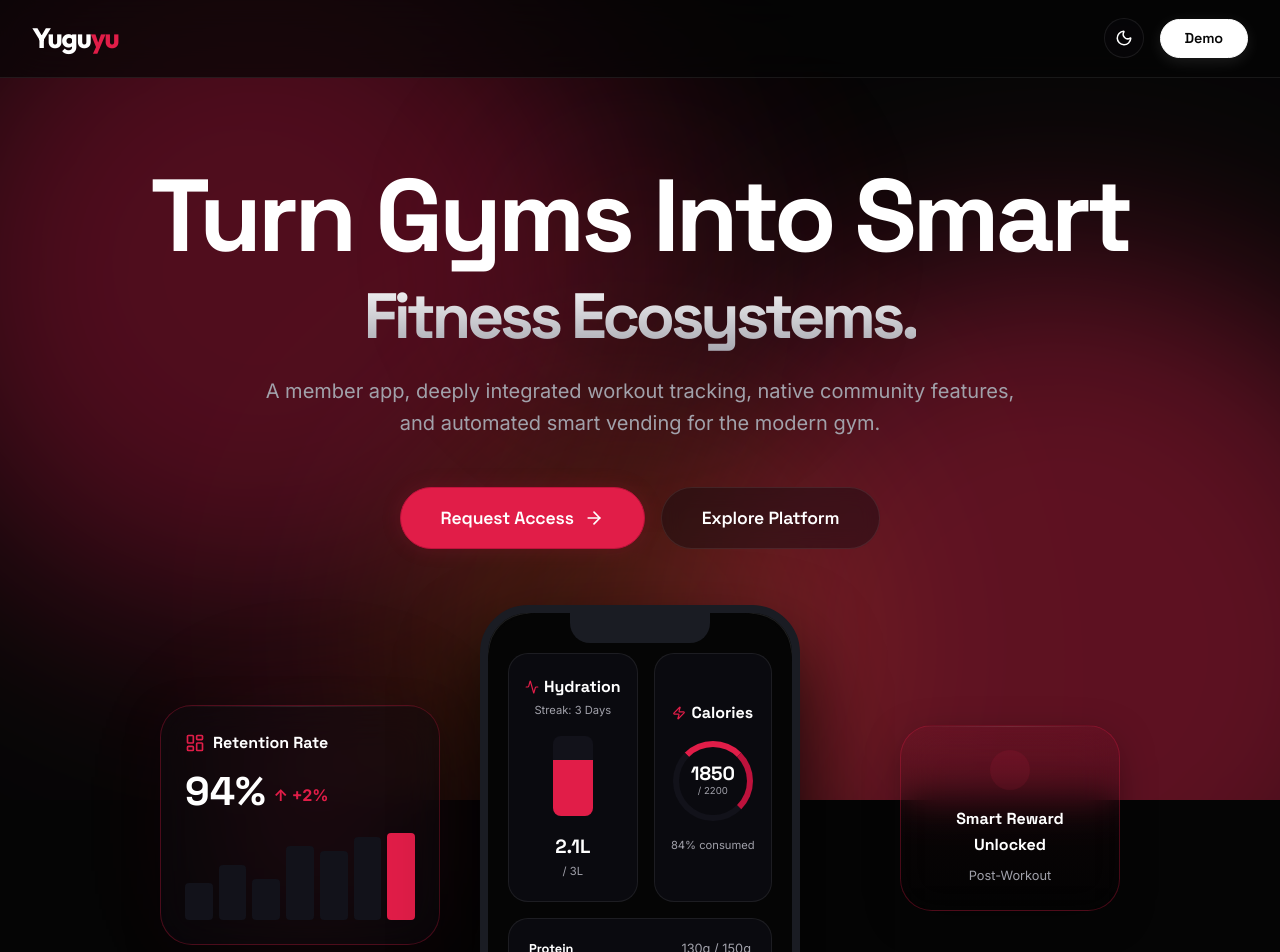
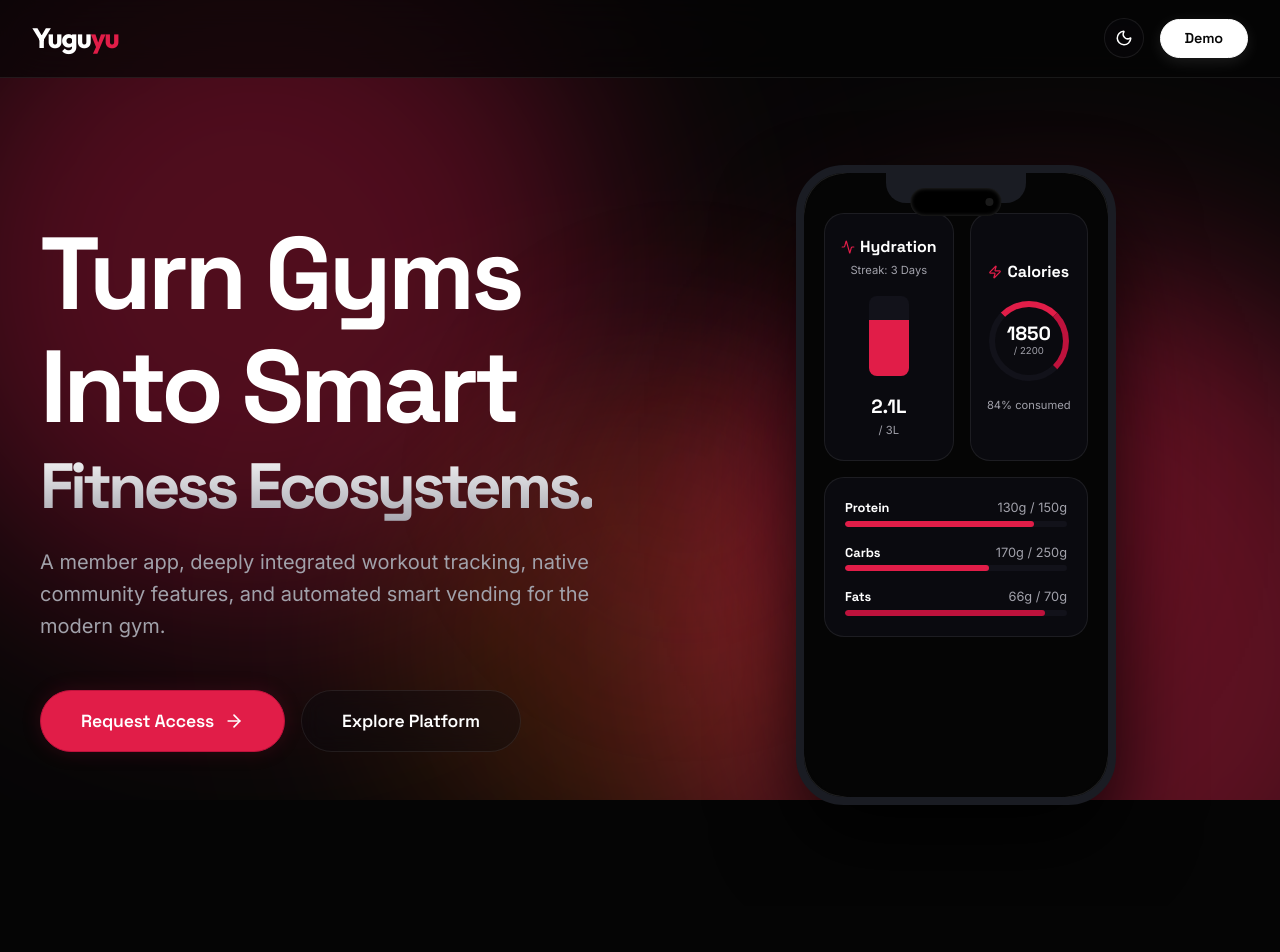
Before and after one commit to shubhamdnaik/yuguyu-premium, a React (Vite) app: page / in a window 1280 px wide. Shown: the top 952 px of the page. Built offline with nearby package versions, Linux system fonts and the light colour scheme; a web font is replaced by a local one.

Commit message:
feat: redesign hero with two-column layout and dynamic island

```diff
--- a/src/App.jsx
+++ b/src/App.jsx
@@ -560,95 +560,34 @@ const HeroScene = ({ isMobile }) => {
   const smoothX = useSpring(mousePosition.x * 40, { stiffness: 50, damping: 20 });
   const smoothY = useSpring(mousePosition.y * 40, { stiffness: 50, damping: 20 });
 
-  const midX = useSpring(mousePosition.x * -20, { stiffness: 50, damping: 20 });
-  const midY = useSpring(mousePosition.y * -20, { stiffness: 50, damping: 20 });
-
   return (
-    <div ref={containerRef} style={{ marginTop: '6rem', position: 'relative', height: '520px', display: 'flex', justifyContent: 'center', maxWidth: '1000px', margin: '6rem auto 0 auto', perspective: '1000px' }}>
+    <div ref={containerRef} style={{ position: 'relative', height: isMobile ? '500px' : '650px', display: 'flex', justifyContent: 'center', alignItems: 'center', width: '100%', perspective: '1000px' }}>
 
       {/* Background Glow Layer */}
       <motion.div
-        style={{ x: smoothX, y: smoothY, position: 'absolute', top: '20%', left: '10%', width: '150px', height: '150px', background: 'var(--accent-red)', filter: 'blur(80px)', opacity: 0.3, zIndex: 0 }}
+        style={{ x: smoothX, y: smoothY, position: 'absolute', width: '250px', height: '250px', background: 'var(--accent-red)', filter: 'blur(100px)', opacity: 0.3, zIndex: 0 }}
       />
 
       {/* Member App Core (Centerpiece) */}
        <motion.div
-         initial={{ opacity: 0, y: 150 }}
-         animate={{ opacity: 1, y: 0 }}
+         initial={{ opacity: 0, scale: 0.9 }}
+         animate={{ opacity: 1, scale: 1 }}
          transition={{ duration: 1, delay: 0.2, type: 'spring', stiffness: 50 }}
          style={{
            x: isMobile ? 0 : smoothX, y: isMobile ? 0 : smoothY,
-           width: isMobile ? '240px' : '320px',
-           height: isMobile ? '500px' : '640px',
+           width: isMobile ? '280px' : '320px',
+           height: isMobile ? '560px' : '640px',
            zIndex: 10,
-           position: 'absolute',
-           bottom: isMobile ? '-20px' : '-80px',
+           position: 'relative',
            boxShadow: '0 40px 80px rgba(0,0,0,0.8), 0 0 0 1px rgba(255,255,255,0.1) inset'
          }}
          className="device-frame"
       >
+         {/* Dynamic Island */}
+         <div style={{ position: 'absolute', top: '15px', left: '50%', transform: 'translateX(-50%)', width: '30%', height: '28px', background: '#000', borderRadius: '20px', zIndex: 100, boxShadow: 'inset 0 0 4px rgba(255,255,255,0.2)' }}>
+            <div style={{ position: 'absolute', right: '8px', top: '50%', transform: 'translateY(-50%)', width: '8px', height: '8px', borderRadius: '50%', background: 'rgba(255,255,255,0.1)' }}></div>
+         </div>
          <PhoneCarousel />
-      </motion.div>
-
-      {/* Analytics Panel (Left Wing) */}
-      <motion.div
-         initial={{ opacity: 0, scale: 0.9, x: -100, rotateY: 10, rotateX: -10 }}
-         animate={{ opacity: 1, scale: 1, x: 0, rotateY: 0, rotateX: 0 }}
-         transition={{ duration: 1.2, delay: 0.6, ease: "easeOut" }}
-         style={{
-           x: isMobile ? 0 : midX, y: isMobile ? 0 : midY,
-           position: 'absolute',
-           top: isMobile ? '10px' : '60px',
-           left: isMobile ? 'auto' : '20px',
-           width: isMobile ? '200px' : '280px',
-           height: isMobile ? '200px' : '240px',
-           zIndex: 2,
-           transform: isMobile ? 'translateX(-90px)' : 'none'
-         }}
-      >
-        <div className="glass-card" style={{ width: '100%', height: '100%', padding: '1.5rem', display: 'flex', flexDirection: 'column', gap: '1rem', border: '1px solid rgba(225, 29, 72, 0.3)' }}>
-           <div style={{ display: 'flex', gap: '8px', alignItems: 'center' }}>
-             <LayoutDashboard size={20} color="var(--accent-red)"/>
-             <span className="ui-text-bold" style={{ fontSize: '1rem' }}>Retention Rate</span>
-           </div>
-
-           <div style={{ display: 'flex', alignItems: 'flex-end', gap: '0.5rem' }}>
-             <div className="ui-text-bold" style={{ fontSize: '2.5rem', color: '#fff', lineHeight: '1' }}>94%</div>
-             <div style={{ color: 'var(--accent-red)', fontWeight: 'bold', fontSize: '1rem', marginBottom: '0.2rem' }}>↑ +2%</div>
-           </div>
-
-           <div style={{ flex: 1, display: 'flex', alignItems: 'flex-end', gap: '6px' }}>
-              {[40, 60, 45, 80, 75, 90, 95].map((h, i) => (
-                 <div key={i} style={{ flex: 1, height: `${h}%`, background: i === 6 ? 'var(--accent-red)' : 'var(--bg-tertiary)', borderRadius: '4px' }}></div>
-              ))}
-           </div>
-        </div>
-      </motion.div>
-
-
-      {/* Reward Node (Right Wing) */}
-      <motion.div
-         initial={{ opacity: 0, scale: 0.9, x: 100, rotateY: -10, rotateX: 10 }}
-         animate={{ opacity: 1, scale: 1, x: 0, rotateY: 0, rotateX: 0 }}
-         transition={{ duration: 1.2, delay: 0.8, ease: "easeOut" }}
-         style={{
-           x: isMobile ? 0 : smoothX, y: isMobile ? 0 : smoothY,
-           position: 'absolute',
-           top: isMobile ? '60px' : '80px',
-           right: isMobile ? 'auto' : '20px',
-           width: isMobile ? '160px' : '220px',
-           height: isMobile ? 'auto' : 'auto',
-           zIndex: 11,
-           transform: isMobile ? 'translateX(100px)' : 'none'
-         }}
-      >
-         <div className="glass-card" style={{ width: '100%', padding: '1.5rem', display: 'flex', flexDirection: 'column', alignItems: 'center', gap: '0.5rem', border: '1px solid rgba(225, 29, 72, 0.3)', background: 'linear-gradient(180deg, rgba(225, 29, 72, 0.05), rgba(0,0,0,0.4))' }}>
-           <div style={{ width: '40px', height: '40px', borderRadius: '50%', background: 'rgba(225, 29, 72, 0.1)', display: 'flex', alignItems: 'center', justifyContent: 'center', marginBottom: '0.5rem' }}>
-              <Box size={20} color="var(--brand-red)"/>
-           </div>
-           <span className="ui-text-bold" style={{ fontSize: '1rem', textAlign: 'center' }}>Smart Reward Unlocked</span>
-           <span className="ui-text-muted" style={{ fontSize: '0.8rem', textAlign: 'center' }}>Post-Workout</span>
-         </div>
       </motion.div>
     </div>
   );
@@ -713,12 +652,13 @@ function App() {
       <section className="section flex-center" style={{ minHeight: '100vh', paddingTop: '10rem', paddingBottom: '6rem', position: 'relative', overflow: 'hidden' }}>
 
         {/* Spotlight behind text */}
-        <div style={{ position: 'absolute', top: '20%', left: '50%', transform: 'translate(-50%, -50%)', width: '600px', height: '600px', background: 'radial-gradient(circle, var(--accent-glow-red) 0%, transparent 60%)', filter: 'blur(60px)', zIndex: 0, opacity: 0.8 }}></div>
+        <div style={{ position: 'absolute', top: '20%', left: '30%', width: '600px', height: '600px', background: 'radial-gradient(circle, var(--accent-glow-red) 0%, transparent 60%)', filter: 'blur(60px)', zIndex: 0, opacity: 0.8 }}></div>
 
         <div className="container" style={{ position: 'relative', zIndex: 10 }}>
-          <div style={{ textAlign: 'center', maxWidth: '1000px', margin: '0 auto' }}>
+          <div style={{ display: 'flex', flexDirection: isMobile ? 'column' : 'row', alignItems: 'center', gap: '4rem', maxWidth: '1200px', margin: '0 auto' }}>
 
-            {/* Staggered Word Reveal */}
+            {/* Left Column: Text Content */}
+            <div style={{ flex: 1, textAlign: isMobile ? 'center' : 'left' }}>
               <h1 style={{ marginBottom: '1.5rem', lineHeight: 1.1, position: 'relative' }}>
                 <motion.span initial={{ opacity: 0, y: 40 }} animate={{ opacity: 1, y: 0 }} transition={{ duration: 0.8, ease: [0.16, 1, 0.3, 1] }} style={{ display: 'block', color: 'var(--text-primary)' }}>
                   Turn Gyms Into Smart
@@ -732,7 +672,7 @@ function App() {
                 initial={{ opacity: 0 }}
                 animate={{ opacity: 1 }}
                 transition={{ duration: 1, delay: 0.4 }}
-              style={{ fontSize: '1.25rem', marginBottom: '3rem', maxWidth: '750px', margin: '0 auto 3rem auto', color: 'var(--text-secondary)' }}
+                style={{ fontSize: '1.25rem', marginBottom: '3rem', maxWidth: '750px', color: 'var(--text-secondary)' }}
               >
                 A member app, deeply integrated workout tracking, native community features, and automated smart vending for the modern gym.
               </motion.p>
@@ -741,7 +681,7 @@ function App() {
                 initial={{ opacity: 0, y: 20 }}
                 animate={{ opacity: 1, y: 0 }}
                 transition={{ duration: 0.8, delay: 0.6 }}
-              style={{ display: 'flex', gap: '1rem', justifyContent: 'center' }}
+                style={{ display: 'flex', gap: '1rem', justifyContent: isMobile ? 'center' : 'flex-start' }}
               >
                 <motion.button
                   whileHover={{ scale: 1.05 }}
@@ -754,8 +694,12 @@ function App() {
               </motion.div>
             </div>
 
-          {/* Mouse-Tracked Floating 3D Scene */}
+            {/* Right Column: Hero Scene */}
+            <div style={{ flex: 1, width: '100%', display: 'flex', justifyContent: 'center' }}>
               <HeroScene isMobile={isMobile} />
+            </div>
+
+          </div>
         </div>
       </section>
 
```
Also changed, not shown: update_hero.cjs (added, +135 -0 lines). Lines whose indentation alone changed are shown as unchanged.
